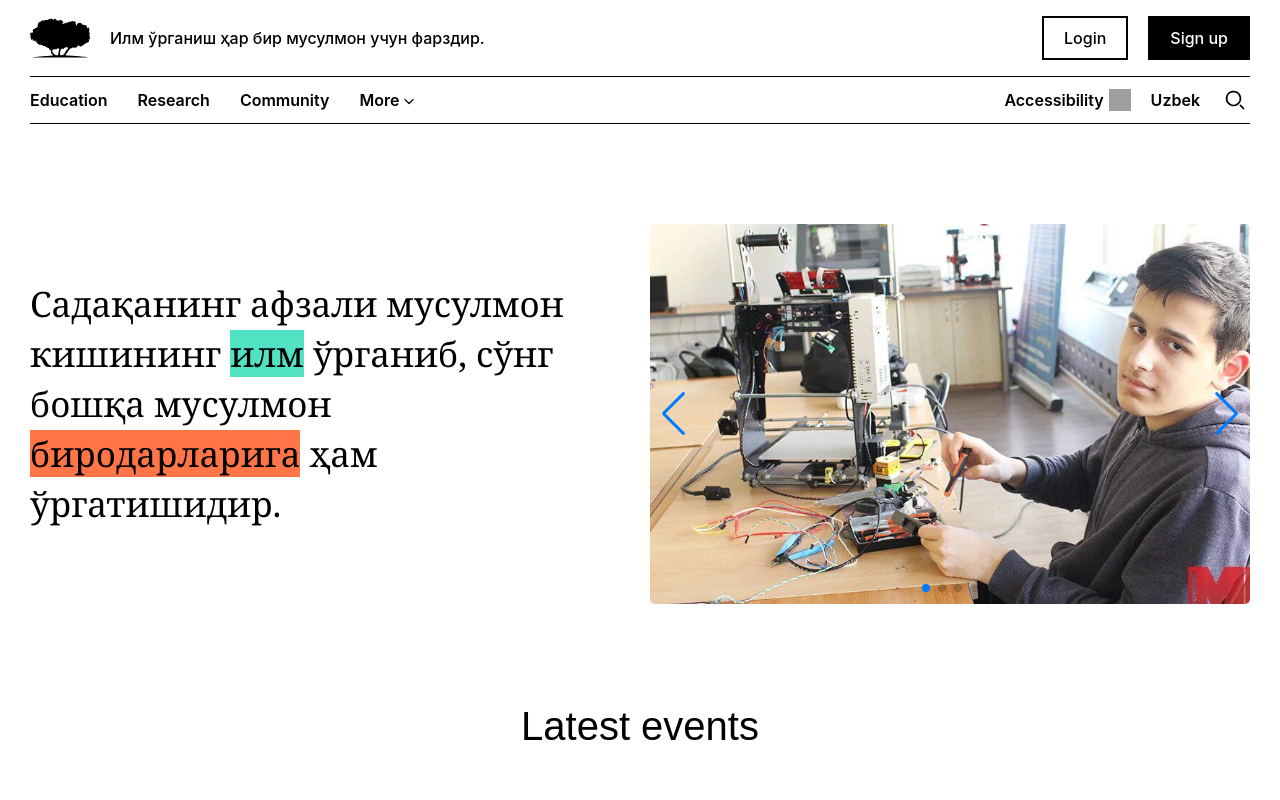
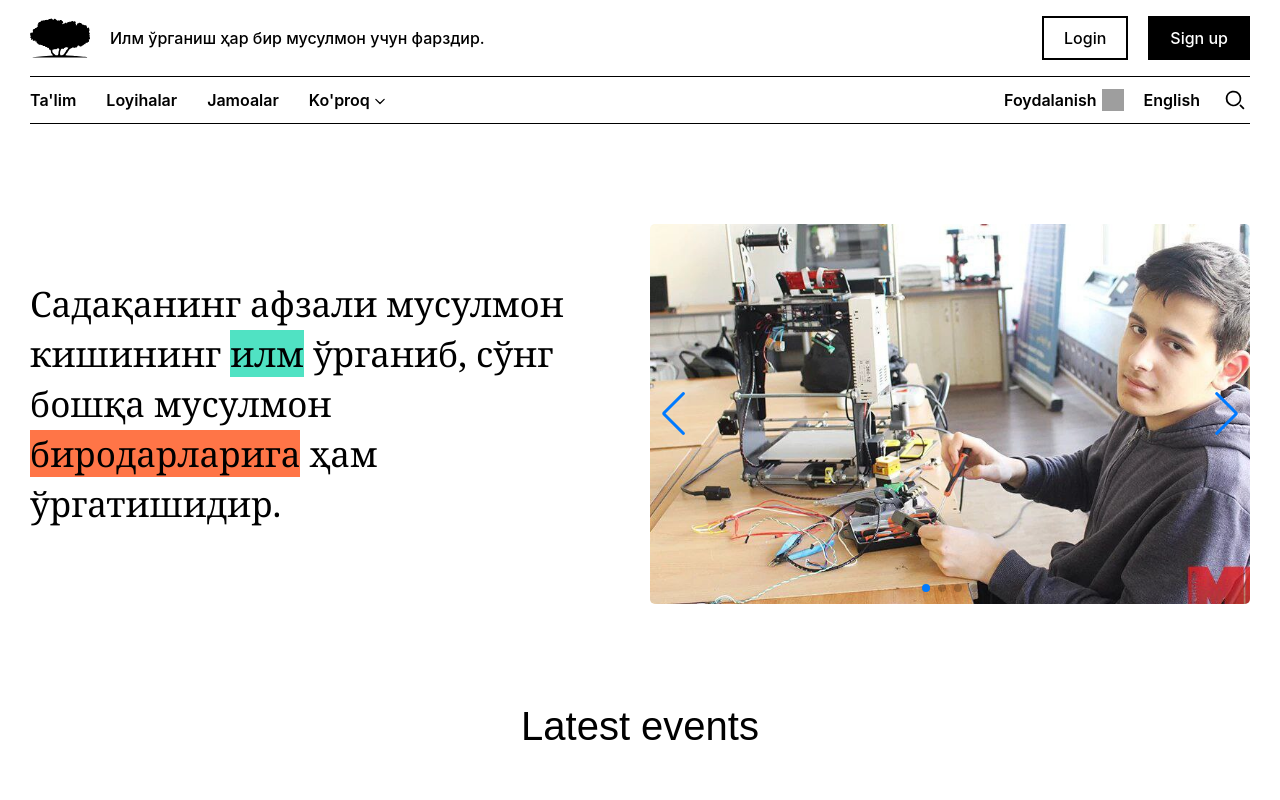
Before and after one commit to smuhammadaziz/bogbon, a React (Vite) app: page / in a window 1280 px wide. Shown: the top 800 px of the page. Built offline with nearby package versions, Linux system fonts and the light colour scheme; grey boxes are pictures that could not be loaded.

Commit message:
add: add all things

```diff
--- a/src/components/footer/footer.jsx
+++ b/src/components/footer/footer.jsx
@@ -21,31 +21,30 @@ function Footer() {
               <img src={logoImg} alt='bogbon main logo' />
             </NavLink>
             <p>
-              Lorem ipsum, dolor sit amet <span>consectetur</span> adipisicing elit. Dolor
-              minus provident cum quae. Non. <span>Lorem</span> ipsum dolor sit amet
-              consectetur adipisicing elit.
+              Садақанинг афзали мусулмон кишининг <span>илм</span> ўрганиб, сўнг бошқа{' '}
+              мусулмон <span>биродарларига</span> ҳам ўргатишидир.
             </p>
           </div>
           <div className='footer__top__links'>
             <ul>
               <li className='footer__top__links__item'>
                 <NavLink className='footer__top__links__item' to='/'>
-                  About us
+                  Biz haqimizda
                 </NavLink>
               </li>
               <li className='footer__top__links__item'>
                 <NavLink className='footer__top__links__item' to='/'>
-                  Education
+                  Yangiliklar
                 </NavLink>
               </li>
               <li className='footer__top__links__item'>
                 <NavLink className='footer__top__links__item' to='/'>
-                  Research
+                  Hodisalar
                 </NavLink>
               </li>
               <li className='footer__top__links__item'>
                 <NavLink className='footer__top__links__item' to='/'>
-                  Community
+                  Hamkorlik
                 </NavLink>
               </li>
             </ul>
--- a/src/components/header/header.jsx
+++ b/src/components/header/header.jsx
@@ -45,22 +45,22 @@ function Header() {
               <ul className='header__bottom__nav__list'>
                 <li className='header__bottom__nav__list__item'>
                   <NavLink to='/' className='header__bottom__nav__list__item__link'>
-                    Education
+                    Ta'lim
                   </NavLink>
                 </li>
                 <li className='header__bottom__nav__list__item'>
                   <NavLink to='/' className='header__bottom__nav__list__item__link'>
-                    Research
+                    Loyihalar
                   </NavLink>
                 </li>
                 <li className='header__bottom__nav__list__item'>
                   <NavLink to='/' className='header__bottom__nav__list__item__link'>
-                    Community
+                    Jamoalar
                   </NavLink>
                 </li>
                 <li className='header__bottom__nav__list__item header__bottom__nav__list__item__nested'>
                   <p className='header__bottom__nav__list__item__link header__bottom__nestedlink__text'>
-                    More{' '}
+                    Ko'proq{' '}
                     <img
                       src={downArrowImg}
                       alt='down arrow icon in bogbon website'
@@ -71,17 +71,17 @@ function Header() {
                   <ul className='header__bottom__nested_list'>
                     <li className='header__bottom__nested_list__item'>
                       <NavLink to='/' className='header__bottom__nested_list__item__link'>
-                        About us
+                        About
                       </NavLink>
                     </li>
                     <li className='header__bottom__nested_list__item'>
                       <NavLink to='/' className='header__bottom__nested_list__item__link'>
-                        Events
+                        News
                       </NavLink>
                     </li>
                     <li className='header__bottom__nested_list__item'>
                       <NavLink to='/' className='header__bottom__nested_list__item__link'>
-                        Career
+                        Media
                       </NavLink>
                     </li>
                   </ul>
@@ -91,10 +91,10 @@ function Header() {
 
             <div className='header_bottom__box'>
               <button type='button' className='header_bottom__access'>
-                <p>Accessibility</p>
+                <p>Foydalanish</p>
                 <img src={accessImg} alt='search icon' width='22' height='22' />
               </button>
-              <p className='header_bottom__changelang'>Uzbek</p>
+              <p className='header_bottom__changelang'>English</p>
               <button type='button' className='header_bottom__search'>
                 <img src={searchImg} alt='search icon' width='30' height='30' />
               </button>
--- a/src/components/intro/intro.jsx
+++ b/src/components/intro/intro.jsx
@@ -50,13 +50,13 @@ function Intro() {
             className='mySwiper'
           >
             <SwiperSlide>
-              <img src={Img1} alt='helping people image' width='650' height='380' />
+              <img src={Img3} alt='helping people image' width='650' height='380' />
             </SwiperSlide>
             <SwiperSlide>
               <img src={Img2} alt='helping people image' width='650' height='380' />
             </SwiperSlide>
             <SwiperSlide>
-              <img src={Img3} alt='helping people image' width='650' height='380' />
+              <img src={Img1} alt='helping people image' width='650' height='380' />
             </SwiperSlide>
             <SwiperSlide>
               <img src={Img4} alt='helping people image' width='650' height='380' />
--- a/src/pages/home/home.jsx
+++ b/src/pages/home/home.jsx
@@ -21,7 +21,7 @@ function Home() {
         <News />
         <Statistics />
         <Latest />
-        <About />
+        {/* <About /> */}
       </section>
 
       <footer>
```
